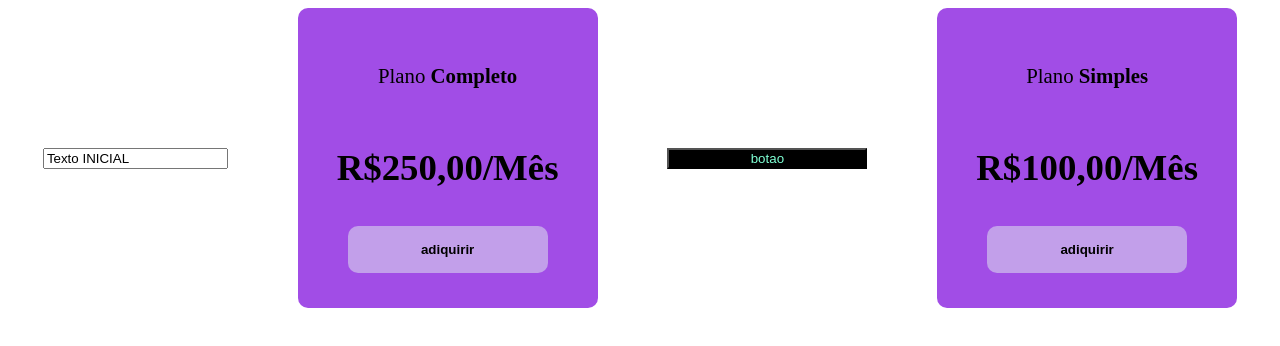
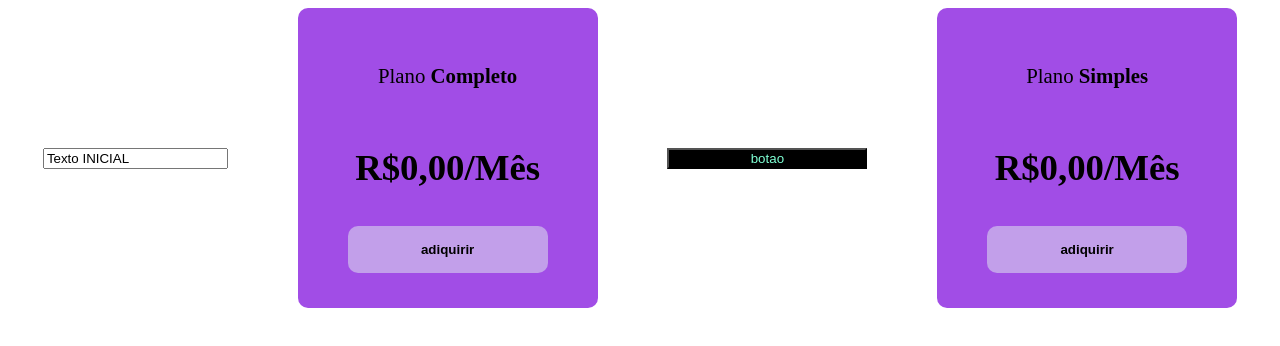
Before and after one commit to DanielleGuimaraesOliveira/Estudo-de-Angular, an Angular app in the folder Sessão-4-Fundamentos-Angular-2/segundo-projeto-angular/: page / in a window 1280 px wide. Shown: the top 346 px of the page. Built offline with nearby package versions, Linux system fonts and the light colour scheme.

Commit message:
aprendendo sobre Output

```diff
--- a/Sessão-4-Fundamentos-Angular-2/segundo-projeto-angular/src/app/card-btn/card-btn.component.html
+++ b/Sessão-4-Fundamentos-Angular-2/segundo-projeto-angular/src/app/card-btn/card-btn.component.html
@@ -1 +1 @@
-<button class="botao"><strong>adiquirir</strong></button>
+<button (click)="onClick()" class="botao"><strong>adiquirir</strong></button>
--- a/Sessão-4-Fundamentos-Angular-2/segundo-projeto-angular/src/app/card-btn/card-btn.component.ts
+++ b/Sessão-4-Fundamentos-Angular-2/segundo-projeto-angular/src/app/card-btn/card-btn.component.ts
@@ -1,4 +1,4 @@
-import { Component } from '@angular/core';
+import { Component, Output, EventEmitter } from '@angular/core';
 
 @Component({
   selector: 'app-card-btn',
@@ -8,5 +8,13 @@ import { Component } from '@angular/core';
   styleUrl: './card-btn.component.scss'
 })
 export class CardBtnComponent {
+  contador = 0;
 
+  @Output() btnClickEmmiter = new EventEmitter <number> (); // aqui é  basicamente estou criando uma propriedade para o componente filho que é evento de emissão e estou dando um nome para ele para aciona-lo quando precisar, e tipando o que será emitido do filho para o pai.
+
+  onClick(){
+    this.contador = this.contador+1;
+
+    this.btnClickEmmiter.emit(this.contador);
+  }
 }
--- a/Sessão-4-Fundamentos-Angular-2/segundo-projeto-angular/src/app/card/card.component.html
+++ b/Sessão-4-Fundamentos-Angular-2/segundo-projeto-angular/src/app/card/card.component.html
@@ -1,5 +1,5 @@
 <div>
   <p class="tipo-plano" >Plano <strong>{{planType}}</strong></p>
-  <p class="preco-plano"><strong>R${{planPrice}},00/Mês</strong></p>
-  <app-card-btn></app-card-btn>
+  <p class="preco-plano"><strong>R${{planPrice * valueEmitted}},00/Mês</strong></p>
+  <app-card-btn (btnClickEmmiter)="clicksCounter($event)"></app-card-btn>
 </div>
--- a/Sessão-4-Fundamentos-Angular-2/segundo-projeto-angular/src/app/card/card.component.ts
+++ b/Sessão-4-Fundamentos-Angular-2/segundo-projeto-angular/src/app/card/card.component.ts
@@ -8,8 +8,12 @@ import { Component, Input } from '@angular/core';
   styleUrl: './card.component.scss'
 })
 export class CardComponent {
+  valueEmitted = 0;
   // O input faz esse comunicação entre componente pai e componente filho, nesse caso o componente pai terá as informações do componente filho e o input pega essas informações do componente pai para o componente filho. Ele cria uma propriedade para (nesse caso) o app card e podemos usa-lo usando o property binding
   @Input('planType') planType : string = ''; // criamo uma propriedade chamada planType que vai receber uma str. Temos também uma alias para o nome da propriedade, geralmente é bom deixar com o mesmo nome para não causar confusão. Esse valor ao lado do tipo é o valor padrão dessa propriedade.
   @Input({required: true}) planPrice : number = 0 ; // O required diz que essa propriedade terá que receber um valor do pai, então caso não tenha terá um erro de compilação.
 
+  clicksCounter(valorEmmitted: number){
+    this.valueEmitted = valorEmmitted;
+  }
 }
```
